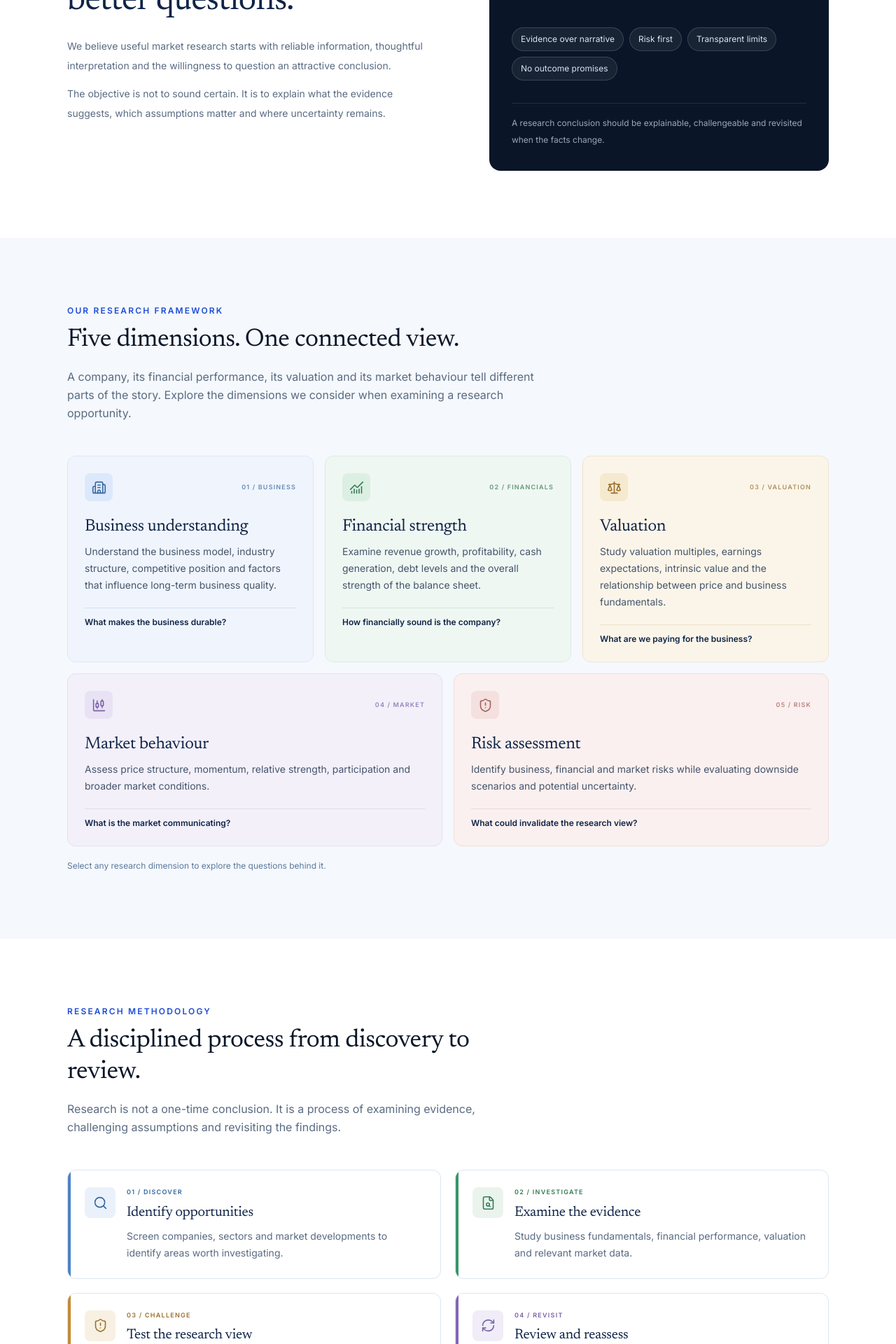
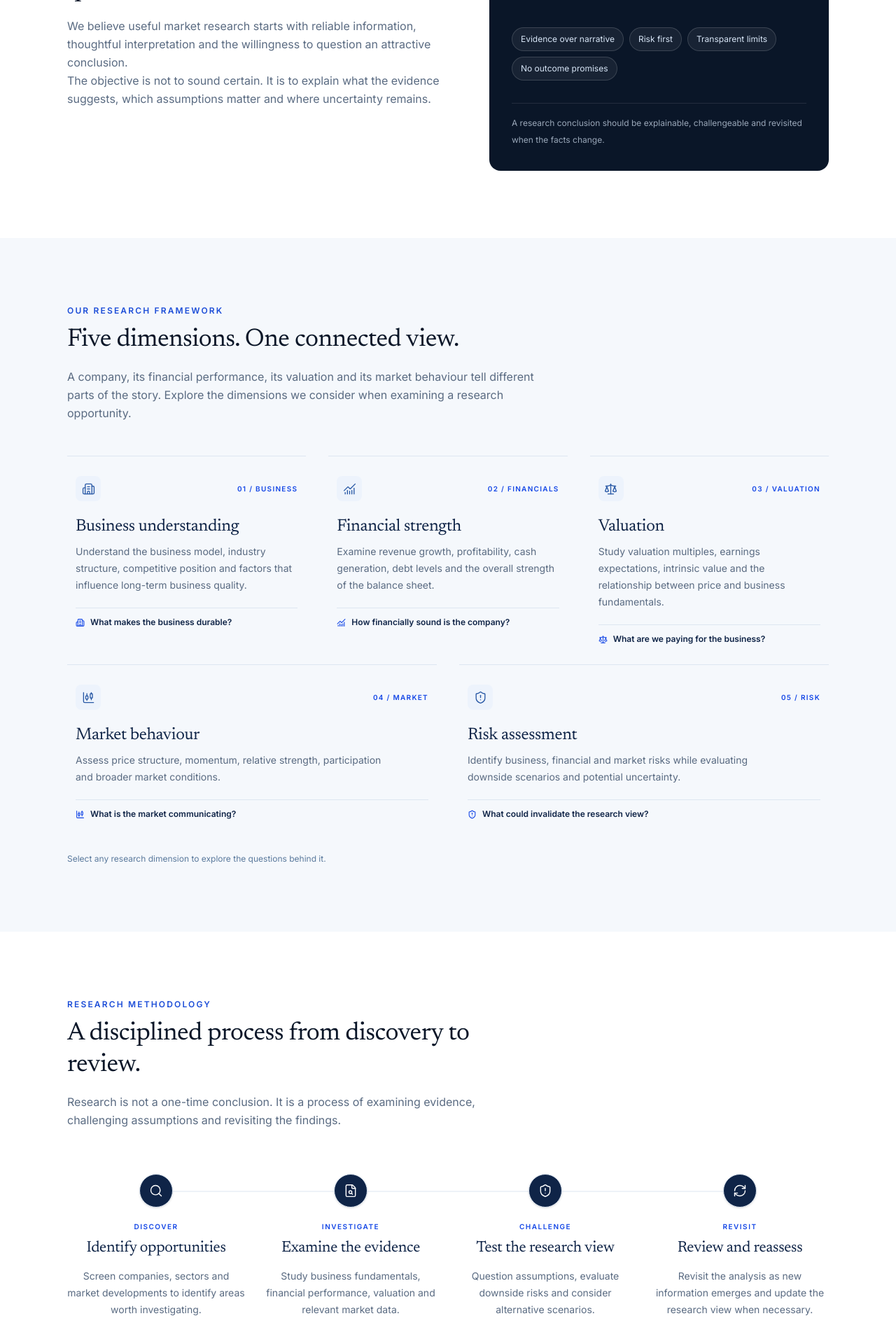
Before and after one commit to dilseresearchlab-git/Advisory, a Next.js app: page /about in a window 1280 px wide. Shown: the part 800-2720 px from the top of the page at 70% size. Built offline with nearby package versions, Linux system fonts and the light colour scheme.

Commit message:
refactored the about page a bit

```diff
--- a/src/app/about/page.js
+++ b/src/app/about/page.js
@@ -15,7 +15,7 @@ import {
 
 const methodology = [
   {
-    label: "01 / DISCOVER",
+    label: "DISCOVER",
     title: "Identify opportunities",
     description:
       "Screen companies, sectors and market developments to identify areas worth investigating.",
@@ -25,7 +25,7 @@ const methodology = [
     symbolBg: "bg-[#EAF1FB]",
   },
   {
-    label: "02 / INVESTIGATE",
+    label: "INVESTIGATE",
     title: "Examine the evidence",
     description:
       "Study business fundamentals, financial performance, valuation and relevant market data.",
@@ -35,7 +35,7 @@ const methodology = [
     symbolBg: "bg-[#EAF4ED]",
   },
   {
-    label: "03 / CHALLENGE",
+    label: "CHALLENGE",
     title: "Test the research view",
     description:
       "Question assumptions, evaluate downside risks and consider alternative scenarios.",
@@ -45,7 +45,7 @@ const methodology = [
     symbolBg: "bg-[#F8F0E2]",
   },
   {
-    label: "04 / REVISIT",
+    label: "REVISIT",
     title: "Review and reassess",
     description:
       "Revisit the analysis as new information emerges and update the research view when necessary.",
@@ -111,27 +111,19 @@ export default function AboutPage() {
       {/* 02 — Philosophy */}
       <Section>
         <div className="grid gap-10 lg:grid-cols-[1fr_0.9fr] lg:items-center lg:gap-16">
-          <div>
-            <span className="text-[10px] font-semibold uppercase tracking-[0.17em] text-royal">
-              The thinking behind our work
-            </span>
-
-            <h2 className="mt-5 max-w-xl font-serif text-3xl leading-tight text-navy sm:text-4xl lg:text-5xl">
-              Good research begins with better questions.
-            </h2>
-
-            <p className="mt-5 max-w-lg text-sm leading-7 text-muted">
-              We believe useful market research starts with reliable
-              information, thoughtful interpretation and the willingness to
-              question an attractive conclusion.
-            </p>
-
-            <p className="mt-3 max-w-lg text-sm leading-7 text-muted">
+          <SectionHeading
+            eyebrow="The thinking behind our work"
+            title="              Good research begins with better questions.
+"
+          >
+            We believe useful market research starts with reliable information,
+            thoughtful interpretation and the willingness to question an
+            attractive conclusion.
+            <br />
             The objective is not to sound certain. It is to explain what the
             evidence suggests, which assumptions matter and where uncertainty
             remains.
-            </p>
-          </div>
+          </SectionHeading>
 
           <div className="relative rounded-2xl bg-midnight p-6 sm:p-8">
             <div className="absolute right-6 top-6 h-20 w-20 rounded-full border border-ice-300/15" />
@@ -187,6 +179,7 @@ export default function AboutPage() {
       </Section>
 
       {/* Research methodology */}
+
       <Section>
         <SectionHeading
           eyebrow="Research methodology"
@@ -196,37 +189,59 @@ export default function AboutPage() {
           evidence, challenging assumptions and revisiting the findings.
         </SectionHeading>
 
-        <div className="mt-8 grid gap-4 sm:grid-cols-2 lg:mt-12 lg:gap-5">
-          {methodology.map((item) => (
+        <div className="relative mt-12 lg:mt-16">
+          {/* Horizontal animated connector line — Desktop only */}
+          <div
+            className="absolute left-[12.5%] right-[12.5%] top-6 hidden h-0.5 lg:block overflow-hidden pointer-events-none"
+            aria-hidden="true"
+          >
+            <div className="absolute inset-0 bg-line opacity-50" />
+            <div className="absolute inset-0 w-full h-full animate-flow-horizontal bg-linear-to-r from-transparent via-blue-500 to-transparent opacity-80" />
+          </div>
+
+          <div className="grid gap-9 lg:grid-cols-4 lg:gap-6">
+            {methodology.map((item, index) => (
               <article
                 key={item.label}
-              className="relative flex gap-4 overflow-hidden rounded-xl border border-line bg-white p-5 sm:p-6"
+                className="relative flex gap-4 lg:flex-col lg:items-center lg:gap-5 group"
               >
-              <div className={`absolute inset-y-0 left-0 w-1 ${item.accent}`} />
+                {/* Vertical animated connector line — Mobile & Tablet (bridges gap to next item, stops at last icon) */}
+                {index < methodology.length - 1 && (
+                  <div
+                    className="absolute left-6 top-12 -bottom-9 w-0.5 lg:hidden overflow-hidden pointer-events-none z-0"
+                    aria-hidden="true"
+                  >
+                    <div className="absolute inset-0 bg-line opacity-50" />
+                    <div className="absolute inset-0 w-full h-full animate-flow-vertical bg-linear-to-b from-transparent via-blue-500 to-transparent opacity-80" />
+                  </div>
+                )}
 
-              <div
-                className={`flex h-11 w-11 shrink-0 items-center justify-center rounded-lg ${item.symbolBg} ${item.symbolColor}`}
-              >
-                <item.Icon size={21} strokeWidth={1.8} />
+                {/* Icon node */}
+                <div className="relative z-10 flex h-12 w-12 shrink-0 items-center justify-center rounded-full border border-line bg-navy text-blue-700 transition-transform duration-300 group-hover:scale-105 group-hover:border-blue-500 shadow-sm">
+                  <item.Icon
+                    size={20}
+                    strokeWidth={1.7}
+                    className="text-white"
+                  />
                 </div>
 
-              <div className="min-w-0">
-                <p
-                  className={`text-[9px] font-semibold tracking-[0.14em] ${item.symbolColor}`}
-                >
+                {/* Step content */}
+                <div className="min-w-0 pb-1 lg:text-center">
+                  <p className="text-[10px] font-semibold uppercase tracking-[0.15em] text-blue-700">
                     {item.label}
                   </p>
 
-                <h3 className="mt-2 font-serif text-xl text-navy">
+                  <h3 className="mt-2 font-serif text-xl text-navy sm:text-[22px]">
                     {item.title}
                   </h3>
 
-                <p className="mt-2 text-sm leading-6 text-muted">
+                  <p className="mx-auto mt-3 max-w-67.5 text-sm leading-6 text-muted">
                     {item.description}
                   </p>
                 </div>
               </article>
             ))}
+          </div>
         </div>
       </Section>
 
@@ -409,8 +424,6 @@ export default function AboutPage() {
         </div>
       </Section>
 
-      {/* 07 — Transparency */}
-
       {/* Transparency & scope */}
       <Section>
         <div className="max-w-4xl">
--- a/src/app/globals.css
+++ b/src/app/globals.css
@@ -97,3 +97,51 @@
     animation: none;
   }
 }
+
+
+
+/* Research framework entrance animation */
+
+.research-reveal.reveal-ready .research-reveal-item {
+  opacity: 0;
+  transform: translate3d(0, 12px, 0);
+
+  transition:
+    opacity 650ms cubic-bezier(0.22, 1, 0.36, 1),
+    transform 650ms cubic-bezier(0.22, 1, 0.36, 1);
+}
+
+.research-reveal.reveal-ready .research-reveal-item.is-visible {
+  opacity: 1;
+  transform: translate3d(0, 0, 0);
+}
+
+/* Respect reduced-motion preferences */
+
+@media (prefers-reduced-motion: reduce) {
+  .research-reveal.reveal-ready .research-reveal-item {
+    opacity: 1;
+    transform: none;
+    transition: none;
+  }
+}
+
+/*  MNethodology steps amnimated arrows */
+
+@keyframes flow-horizontal {
+  0% { transform: translateX(-100%); }
+  100% { transform: translateX(100%); }
+}
+
+@keyframes flow-vertical {
+  0% { transform: translateY(-100%); }
+  100% { transform: translateY(100%); }
+}
+
+.animate-flow-horizontal {
+  animation: flow-horizontal 3s cubic-bezier(0.4, 0, 0.6, 1) infinite;
+}
+
+.animate-flow-vertical {
+  animation: flow-vertical 3s cubic-bezier(0.4, 0, 0.6, 1) infinite;
+}
--- a/src/components/pages/about/ResearchFramework.jsx
+++ b/src/components/pages/about/ResearchFramework.jsx
@@ -1,3 +1,6 @@
+"use client";
+
+import { useEffect, useRef } from "react";
 import {
   Building2,
   ChartNoAxesCombined,
@@ -60,22 +63,66 @@ const dimensions = [
 ];
 
 export default function ResearchFramework() {
+  const sectionRef = useRef(null);
+
+  useEffect(() => {
+    const container = sectionRef.current;
+    if (!container) return;
+
+    const items = container.querySelectorAll(".research-reveal-item");
+
+    container.classList.add("reveal-ready");
+
+    // Fallback for browsers without IntersectionObserver
+    if (!("IntersectionObserver" in window)) {
+      items.forEach((item) => item.classList.add("is-visible"));
+      return;
+    }
+
+    const observer = new IntersectionObserver(
+      (entries) => {
+        entries.forEach((entry) => {
+          if (entry.isIntersecting) {
+            entry.target.classList.add("is-visible");
+          } else {
+            entry.target.classList.remove("is-visible");
+          }
+        });
+      },
+      {
+        threshold: 0.12,
+        rootMargin: "0px 0px -35px 0px",
+      },
+    );
+
+    items.forEach((item) => observer.observe(item));
+
+    return () => observer.disconnect();
+  }, []);
+
   return (
-    <div className="mt-9 grid gap-4 sm:grid-cols-2 lg:mt-12 lg:grid-cols-6">
+    <div ref={sectionRef} className="research-reveal mt-9 lg:mt-12">
+      <div className="grid gap-x-8 lg:grid-cols-6">
         {dimensions.map((item, index) => (
           <article
             key={item.category}
-          className={`rounded-xl border p-5 sm:p-6 lg:col-span-2 ${
-            index >= 3 ? "lg:col-span-3" : ""
-          } ${item.theme}`}
+            style={{
+              transitionDelay: `${index * 110}ms`,
+            }}
+            className={`
+              research-reveal-item
+              group relative flex flex-col
+              border-t border-line py-6 sm:py-7
+              lg:px-3
+              ${index < 3 ? "lg:col-span-2" : "lg:col-span-3"}
+            `}
           >
             <div className="flex items-center justify-between gap-3">
-            <div
-              className={`flex h-10 w-10 items-center justify-center rounded-lg ${item.symbolBg} ${item.theme.split(" ").at(-1)}`}
-            >
-              <item.Icon size={21} strokeWidth={1.8} />
+              <div className="flex h-9 w-9 items-center justify-center rounded-lg bg-[#EDF3FC] text-[#2858A5]">
+                <item.Icon size={19} strokeWidth={1.7} />
               </div>
-            <span className="text-[9px] font-semibold tracking-[0.13em] opacity-75">
+
+              <span className="text-[10px] font-semibold tracking-[0.13em] text-blue-700">
                 {item.category}
               </span>
             </div>
@@ -84,15 +131,20 @@ export default function ResearchFramework() {
               {item.title}
             </h3>
 
-          <p className="mt-2 text-sm leading-6 text-slate-600">
+            <p className="mt-2 max-w-md text-sm leading-6 text-muted">
               {item.description}
             </p>
 
-          <div className="mt-5 border-t border-current/15 pt-3">
+            <div className="mt-5 flex items-start gap-2 border-t border-line pt-3">
+              <span className="mt-0.5 text-blue-700">
+                <item.Icon size={13} strokeWidth={2} />
+              </span>
+
               <p className="text-xs font-semibold text-navy">{item.detail}</p>
             </div>
           </article>
         ))}
       </div>
+    </div>
   );
 }
```
Lines whose indentation alone changed are shown as unchanged.
